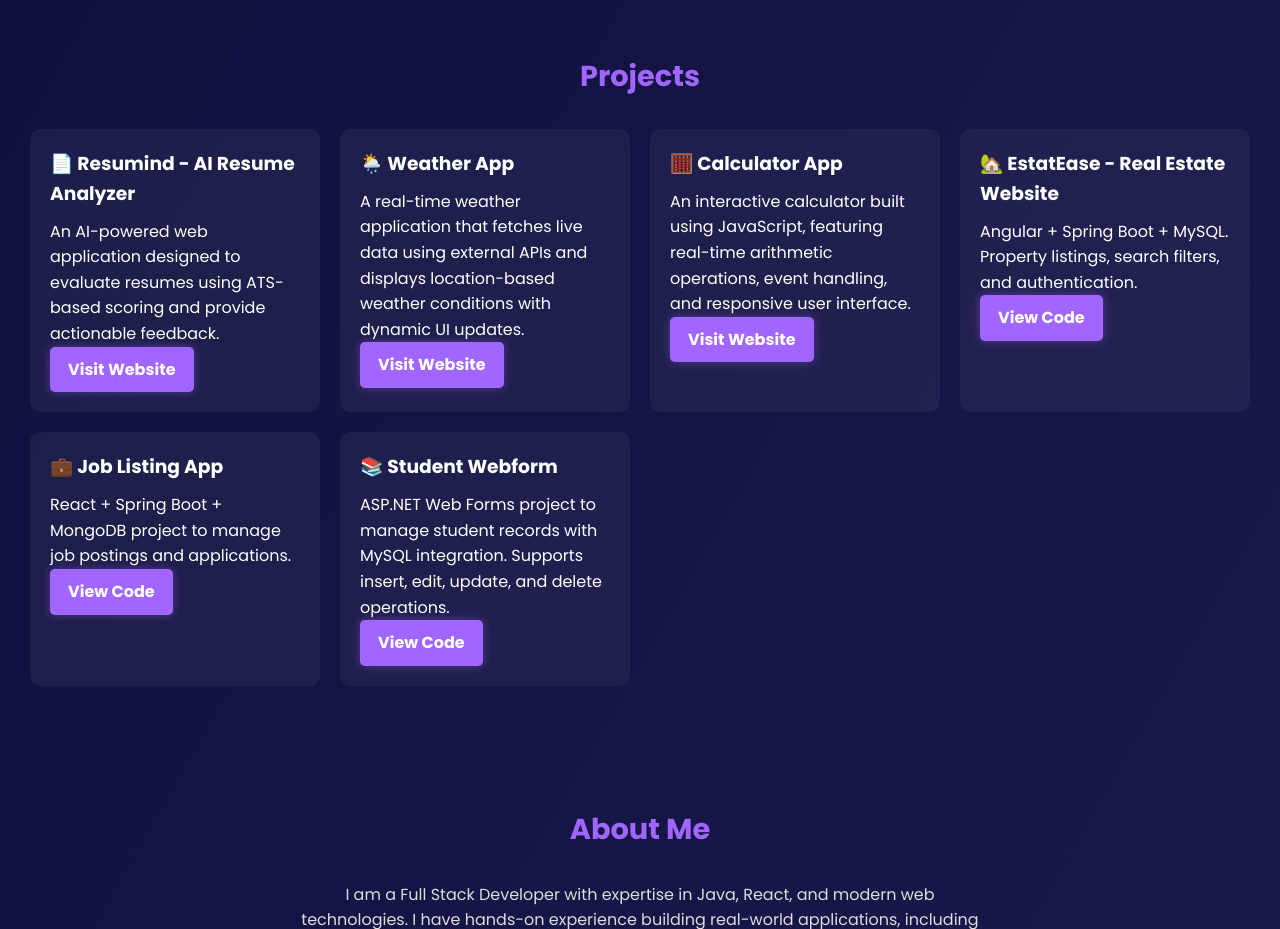
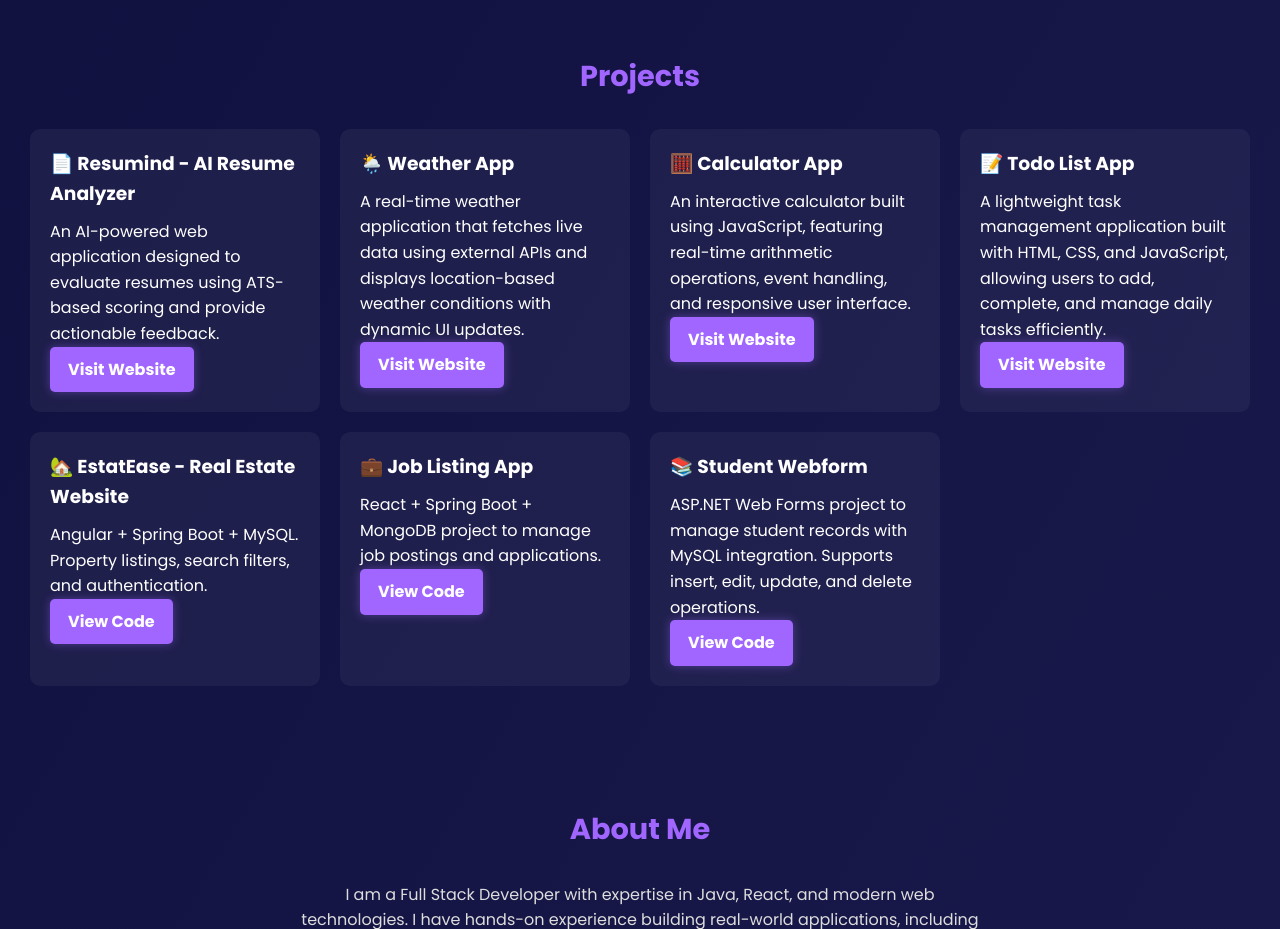
Before and after one commit to Dhanraj4102/Dhanraj-s-Portfolio, a plain HTML site: page index.html in a window 1280 px wide. Shown: the part 1180-2109 px from the top of the page. Drawn offline with nearby package versions, Linux system fonts and the light colour scheme.

Commit message:
add project -Todo List

```diff
--- a/index.html
+++ b/index.html
@@ -238,6 +238,11 @@
         <p>An interactive calculator built using JavaScript, featuring real-time arithmetic operations, event handling, and responsive user interface.</p>
         <a href="https://calculator-html-css-js-eosin-seven.vercel.app/" class="btn">Visit Website</a>
       </div>
+      <div class="project-card" style="animation-delay:0.5s;">
+        <h3>📝 Todo List App</h3>
+        <p>A lightweight task management application built with HTML, CSS, and JavaScript, allowing users to add, complete, and manage daily tasks efficiently.</p>
+        <a href="YOUR_VERCEL_LINK" class="btn">Visit Website</a>
+      </div>
       <div class="project-card" style="animation-delay:0.2s;">
         <h3>🏡 EstatEase - Real Estate Website</h3>
         <p>Angular + Spring Boot + MySQL. Property listings, search filters, and authentication.</p>
```
